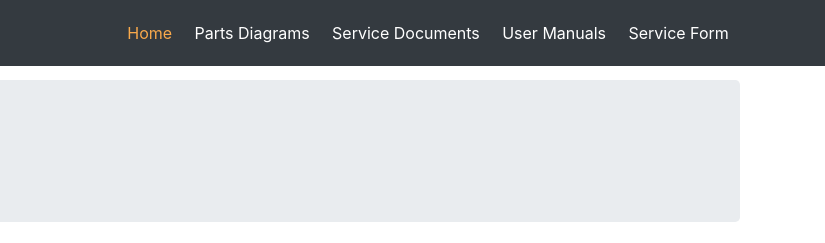
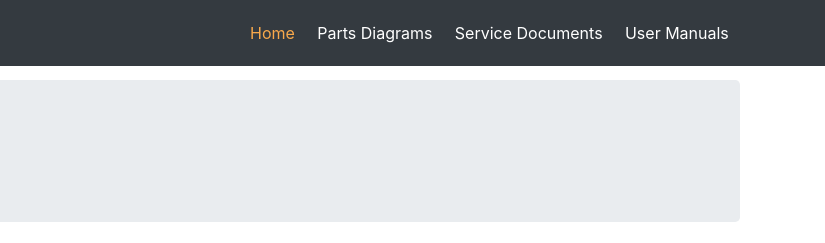
Before and after one commit to leeham-dev/leeham-dev.github.io, a website: page index.html in a window 1280 px wide. Shown: the top 243 px of the page, 455-1280 px from the left. Drawn offline with Linux system fonts and the light colour scheme.

Commit message:
Update index.html

```diff
--- a/index.html
+++ b/index.html
@@ -37,9 +37,7 @@
           <li class="nav-item">
             <a class="nav-link" href="user-manuals.html">User Manuals</a>
           </li>
-          <li class="nav-item">
-            <a class="nav-link" href="service-form.html">Service Form</a>
-          </li>
+
         </ul>
       </div>
     </div>
```
